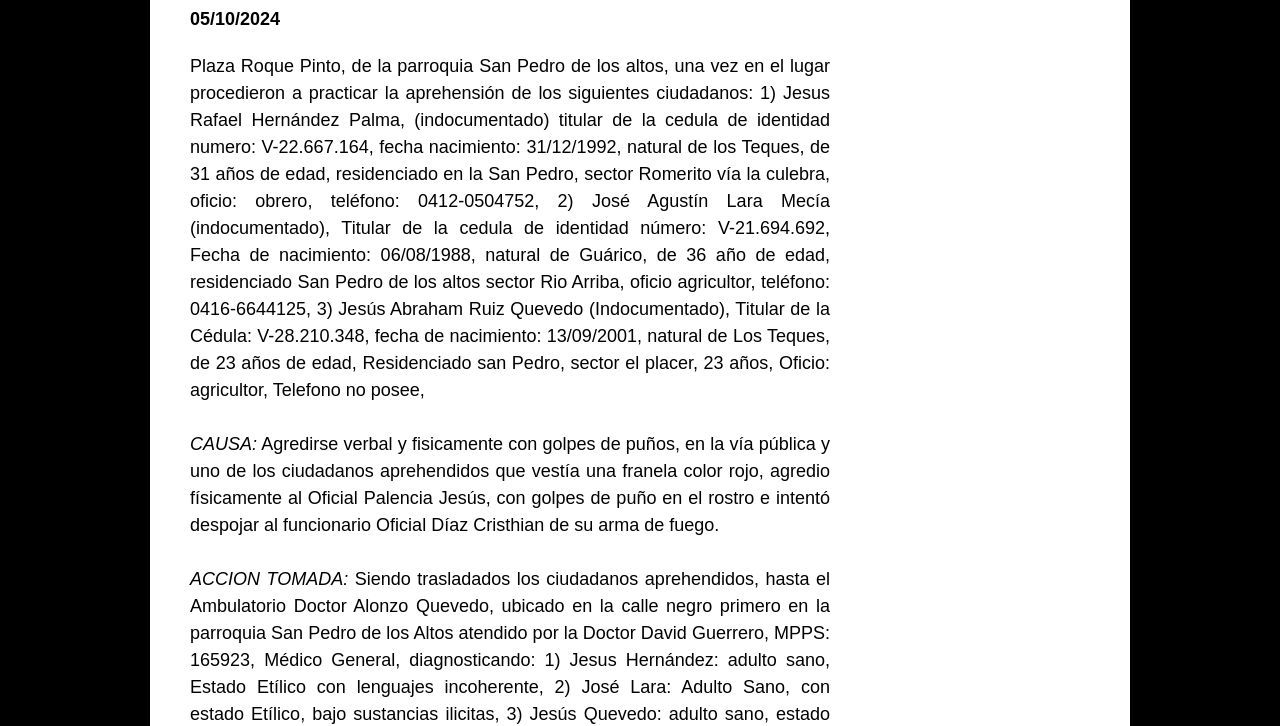
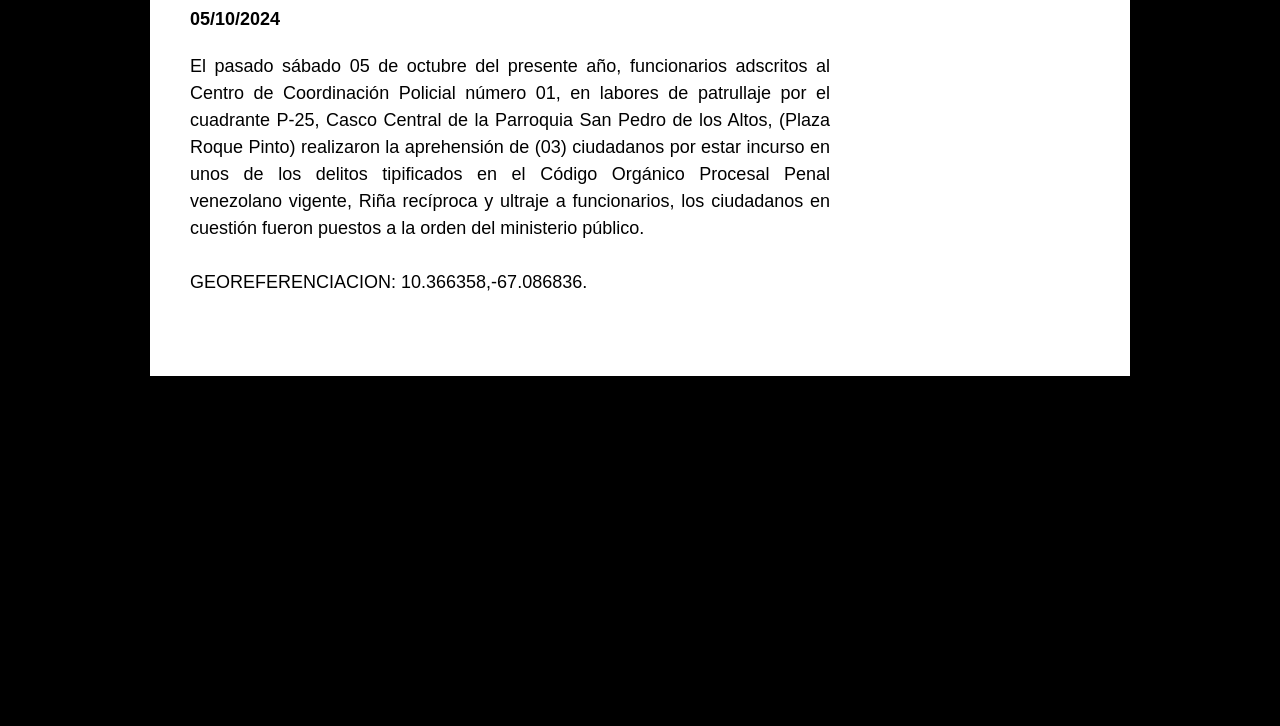
Before and after one commit to iapemccp1/periodicoVirtual, a plain HTML site: page uno.html in a window 1280 px wide. Shown: the part 663-1389 px from the top of the page. After the commit the page ends 1069 px from the top, so only its background shows below. Drawn offline with Linux system fonts and the light colour scheme.

Commit message:
cambios en la info

```diff
--- a/uno.html
+++ b/uno.html
@@ -159,13 +159,9 @@
                 }
              </style>
             <p>
-                 Plaza Roque Pinto, de la parroquia San Pedro de los altos, una vez en el lugar procedieron a practicar la aprehensión de los siguientes ciudadanos:  1) Jesus Rafael Hernández Palma, (indocumentado) titular de la cedula de identidad numero: V-22.667.164, fecha nacimiento: 31/12/1992, natural de los Teques, de 31 años de edad,  residenciado en la San Pedro, sector Romerito vía la culebra, oficio: obrero, teléfono: 0412-0504752, 2) José Agustín Lara Mecía (indocumentado), Titular de la cedula de identidad número: V-21.694.692, Fecha de nacimiento: 06/08/1988, natural de Guárico, de 36 año de edad, residenciado San Pedro de los altos sector Rio Arriba, oficio agricultor, teléfono: 0416-6644125, 3) Jesús Abraham Ruiz Quevedo (Indocumentado), Titular de la Cédula: V-28.210.348, fecha de nacimiento:  13/09/2001, natural de Los Teques, de 23 años de edad,  Residenciado san Pedro, sector el placer, 23 años, Oficio: agricultor, Telefono no posee,
- <br>
- <br>
-<em>CAUSA:</em> Agredirse verbal y fisicamente con golpes de puños, en la vía pública y uno de los ciudadanos aprehendidos que vestía una franela color rojo, agredio físicamente al Oficial Palencia Jesús, con golpes de puño en el rostro e intentó despojar al funcionario Oficial Díaz Cristhian de su arma de fuego.
-<br><br>
-<em>ACCION TOMADA:</em>
-Siendo trasladados los ciudadanos aprehendidos, hasta el Ambulatorio Doctor Alonzo Quevedo, ubicado en la calle negro primero en la parroquia San Pedro de los Altos atendido por la Doctor David Guerrero, MPPS: 165923, Médico General, diagnosticando: 1) Jesus Hernández: adulto sano, Estado Etílico con lenguajes incoherente, 2) José Lara: Adulto Sano, con estado Etílico, bajo sustancias ilicitas, 3) Jesús Quevedo: adulto sano, estado Etílico y bajo sustancias ilicitas no especifica, y con lenguaje incoherente, de igual manera se traslado el funcionario agredido Oficial Palencia Jesús, el cuál le  Diagnosticaron: Traumatismos y escoreaciones a nivel facial.
+              El pasado sábado 05 de octubre del presente año, funcionarios adscritos al Centro de Coordinación Policial número 01, en labores de patrullaje por el cuadrante P-25,  Casco Central de la Parroquia San Pedro de los Altos, (Plaza Roque Pinto) realizaron la aprehensión de (03) ciudadanos por estar incurso en unos de los delitos tipificados en el Código Orgánico Procesal Penal venezolano vigente, Riña recíproca y ultraje a funcionarios, los ciudadanos en cuestión fueron puestos a la orden del ministerio público.
+              <br><br>
+              GEOREFERENCIACION: 10.366358,-67.086836.
             </p>
 
           </div>
```
Also changed, not shown: dos.html (+4 -4 lines), tres.html (+5 -2 lines).
